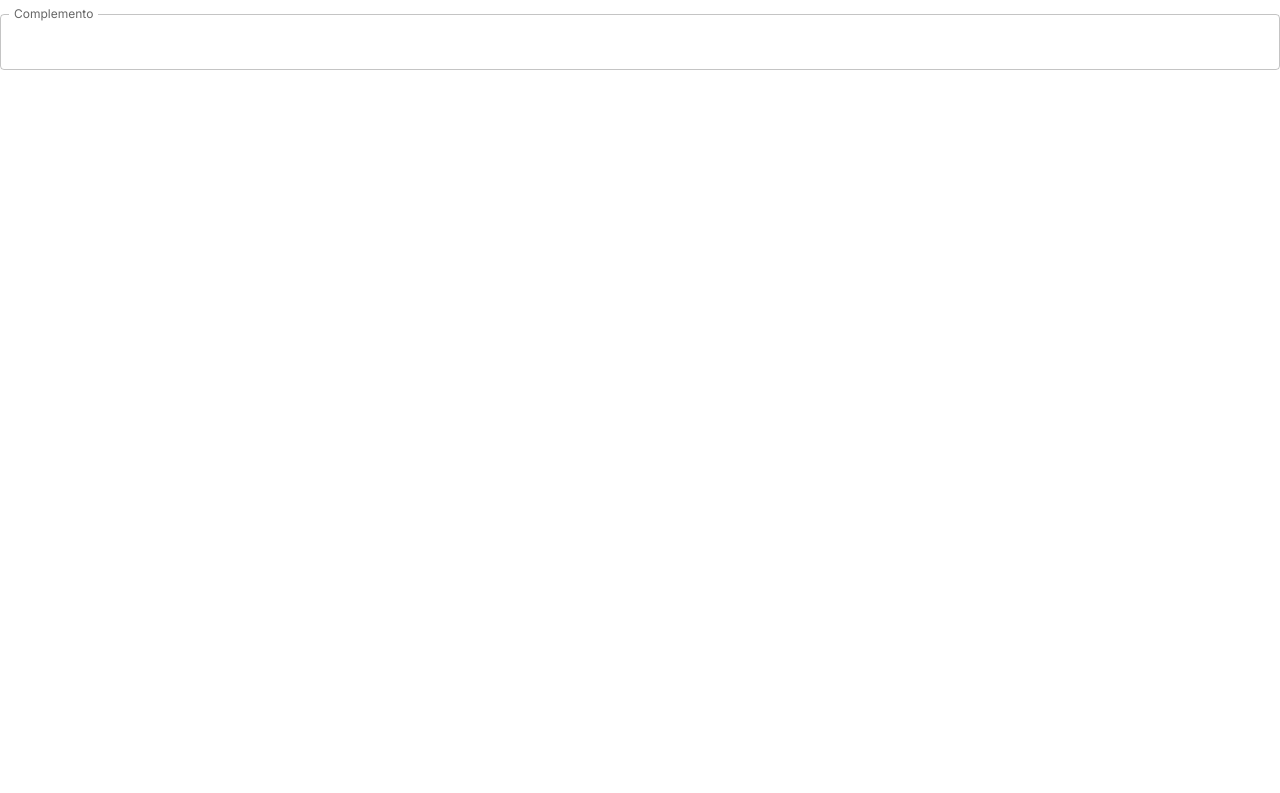
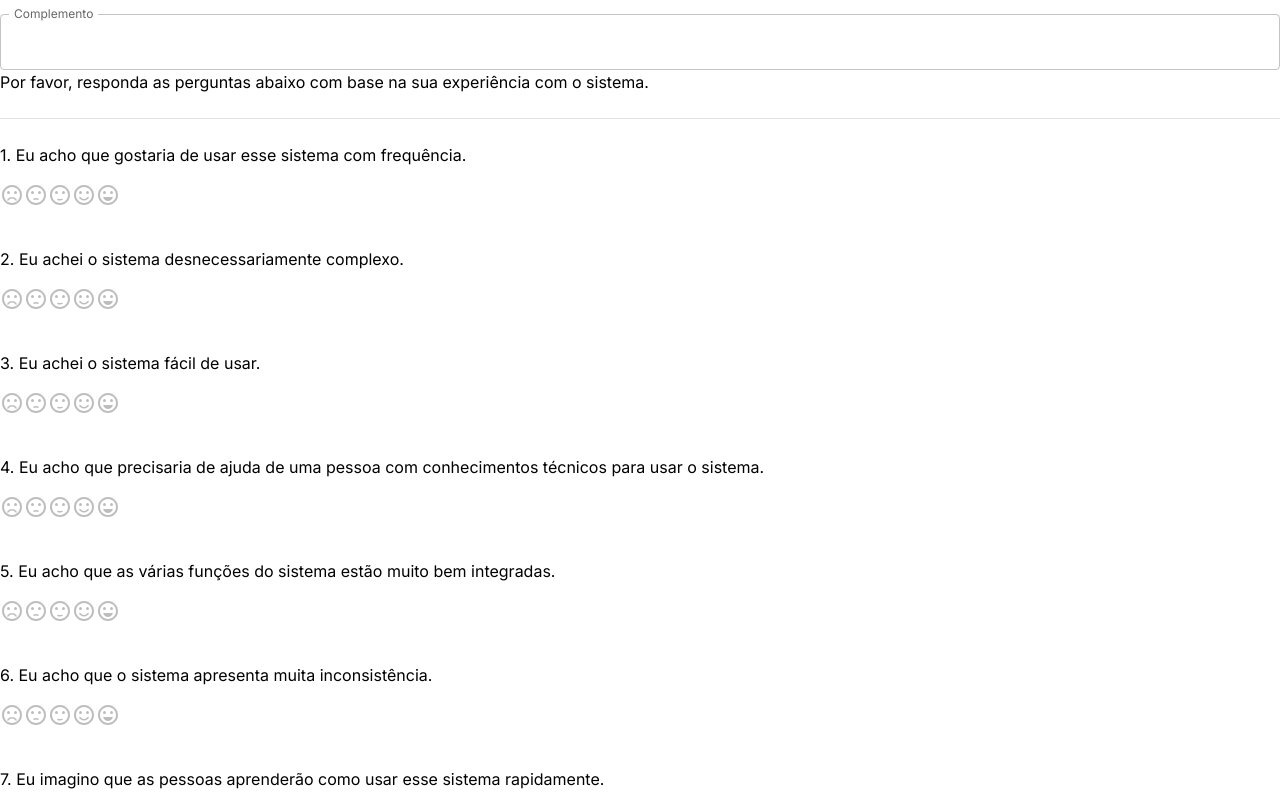
Before and after one commit to Ashlc/atestado-rp, a React (Vite) app: page / in a window 1280 px wide. Shown: the part 507-1300 px from the top of the page. Before the commit the page ends 800 px from the top, so only its background shows below. Built offline with nearby package versions, Linux system fonts and the light colour scheme.

Commit message:
:sparkles: feat: Feedback layout

```diff
--- a/src/App.tsx
+++ b/src/App.tsx
@@ -9,6 +9,7 @@ import { FormProvider, useForm } from 'react-hook-form';
 import Conditions from './pages/Conditions/Conditions';
 import Doctor from './pages/Doctor/Doctor';
 import External from './pages/External/External';
+import Feedback from './pages/Feedback/Feedback';
 import Identification from './pages/Identification/Identification';
 import Infant from './pages/Infant/Infant';
 import Occurence from './pages/Occurence/Occurence';
@@ -34,7 +35,7 @@ function App() {
   const tabUp = () => {
     if (activeTab + 1 === 2 && infantDisabled)
       return setActiveTab((prev) => prev + 2);
-    return activeTab === 5 ? null : setActiveTab((prev) => prev + 1);
+    return activeTab === 6 ? null : setActiveTab((prev) => prev + 1);
   };
 
   const tabDown = () => {
@@ -70,6 +71,7 @@ function App() {
                 <Tab label="Condições e causas" value={3} />
                 <Tab label="Médico" value={4} />
                 <Tab label="Causas externas" value={5} />
+                <Tab label="Feedback" value={6} />
               </Tabs>
               <Button onClick={tabUp} disabled={activeTab === 5} variant="text">
                 <NavigateNextIcon />
@@ -81,8 +83,9 @@ function App() {
             <Conditions index={3} value={activeTab} />
             <Doctor index={4} value={activeTab} />
             <External index={5} value={activeTab} />
+            <Feedback index={6} value={activeTab} />
           </form>
-          {activeTab === 5 && (
+          {activeTab === 6 && (
             <Button
               type="submit"
               className="mt-4"
--- /dev/null
+++ b/src/components/RatingSelector/RatingSelector.tsx
@@ -0,0 +1,51 @@
+import { Box, Stack } from '@mui/material';
+import { useState } from 'react';
+import {
+  customIcons,
+  feedbackLabels,
+  IconContainer,
+  StyledRating,
+} from './utils';
+
+type Props = {
+  question: string;
+  index: number;
+};
+
+const RatingSelector = ({ question, index }: Props) => {
+  const [value, setValue] = useState<number | null>(-1);
+  const [hover, setHover] = useState(-1);
+  return (
+    <Stack spacing={2}>
+      <p className="text-sm">
+        {index + 1}. {question}
+      </p>
+      <Stack direction="row" className="h-fit p-4 border rounded-md w-full">
+        <StyledRating
+          itemScope
+          name={question}
+          IconContainerComponent={IconContainer}
+          highlightSelectedOnly
+          getLabelText={(value: number) => customIcons[value].label}
+          precision={1}
+          max={5}
+          value={value}
+          onChange={(event, newValue) => {
+            setValue(newValue);
+          }}
+          size="large"
+          onChangeActive={(event, newHover) => {
+            setHover(newHover);
+          }}
+        />
+        {value !== null && (
+          <Box sx={{ ml: 2 }}>
+            {feedbackLabels[hover !== -1 ? hover : value]}
+          </Box>
+        )}
+      </Stack>
+    </Stack>
+  );
+};
+
+export default RatingSelector;
--- /dev/null
+++ b/src/components/RatingSelector/utils.tsx
@@ -0,0 +1,58 @@
+import SentimentDissatisfiedIcon from '@mui/icons-material/SentimentDissatisfied';
+import SentimentSatisfiedIcon from '@mui/icons-material/SentimentSatisfied';
+import SentimentSatisfiedAltIcon from '@mui/icons-material/SentimentSatisfiedAltOutlined';
+import SentimentVeryDissatisfiedIcon from '@mui/icons-material/SentimentVeryDissatisfied';
+import SentimentVerySatisfiedIcon from '@mui/icons-material/SentimentVerySatisfied';
+import { colors, IconContainerProps, Rating, styled } from '@mui/material';
+
+const feedbackLabels: { [index: string]: string } = {
+  1: 'Discordo totalmente',
+  2: 'Discordo parcialmente',
+  3: 'Neutro',
+  4: 'Concordo parcialmente',
+  5: 'Concordo totalmente',
+};
+
+const StyledRating = styled(Rating)(({ theme }) => ({
+  '& .MuiRating-iconEmpty .MuiSvgIcon-root': {
+    color: theme.palette.action.disabled,
+  },
+}));
+
+const customIcons: {
+  [index: string]: {
+    icon: React.ReactElement;
+    label: string;
+  };
+} = {
+  1: {
+    icon: <SentimentVeryDissatisfiedIcon color="error" />,
+    label: feedbackLabels[1],
+  },
+  2: {
+    icon: <SentimentDissatisfiedIcon sx={{ color: colors.orange[500] }} />,
+    label: feedbackLabels[2],
+  },
+  3: {
+    icon: <SentimentSatisfiedIcon sx={{ color: colors.amber[500] }} />,
+    label: feedbackLabels[3],
+  },
+  4: {
+    icon: <SentimentSatisfiedAltIcon sx={{ color: colors.lightGreen[500] }} />,
+    label: feedbackLabels[4],
+  },
+  5: {
+    icon: <SentimentVerySatisfiedIcon color="success" />,
+    label: feedbackLabels[5],
+  },
+};
+
+const IconContainer = (props: IconContainerProps) => {
+  const { value, ...other } = props;
+  return (
+    <span className="mx-4" {...other}>
+      {customIcons[value].icon}
+    </span>
+  );
+};
+export { customIcons, feedbackLabels, IconContainer, StyledRating };
--- /dev/null
+++ b/src/pages/Feedback/Feedback.tsx
@@ -0,0 +1,51 @@
+import { Divider, Stack } from '@mui/material';
+import RatingSelector from '../../components/RatingSelector/RatingSelector';
+
+type Props = {
+  index: number;
+  value: number;
+};
+
+const Feedback = ({ value, index, ...other }: Props) => {
+  const questions = [
+    'Eu acho que gostaria de usar esse sistema com frequência.',
+    'Eu achei o sistema desnecessariamente complexo.',
+    'Eu achei o sistema fácil de usar.',
+    'Eu acho que precisaria de ajuda de uma pessoa com conhecimentos técnicos para usar o sistema.',
+    'Eu acho que as várias funções do sistema estão muito bem integradas.',
+    'Eu acho que o sistema apresenta muita inconsistência.',
+    'Eu imagino que as pessoas aprenderão como usar esse sistema rapidamente.',
+    'Eu achei o sistema atrapalhado de usar.',
+    'Eu me senti confiante ao usar o sistema.',
+    'Eu precisei aprender várias coisas novas antes de conseguir usar o sistema.',
+  ];
+
+  const ratingSlider = (question: string, index: number) => (
+    <RatingSelector question={question} index={index} />
+  );
+
+  return (
+    <Stack
+      role="tabpanel"
+      hidden={value !== index}
+      id={`secao-${index}`}
+      aria-labelledby={`secao-${index}`}
+      {...other}
+      className="w-full flex flex-col items-center p-8 border-b border-x rounded-b-xl min-h-[600px]"
+      spacing={3}
+    >
+      <p className="w-10/12 sm:w-2/3 xl:w-1/3">
+        Por favor, responda as perguntas abaixo com base na sua experiência com
+        o sistema.
+      </p>
+      <Divider className="w-10/12 sm:w-2/3 xl:w-1/3" />
+      <Stack spacing={5} className="w-10/12 sm:w-2/3 xl:w-1/3">
+        {questions.map((question, index) => (
+          <div key={`feedback_${index}`}>{ratingSlider(question, index)}</div>
+        ))}
+      </Stack>
+    </Stack>
+  );
+};
+
+export default Feedback;
```
